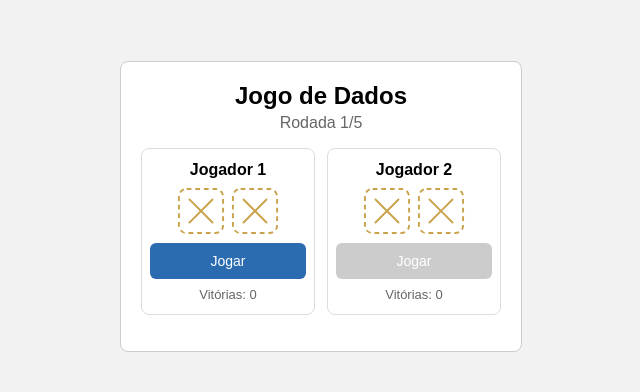
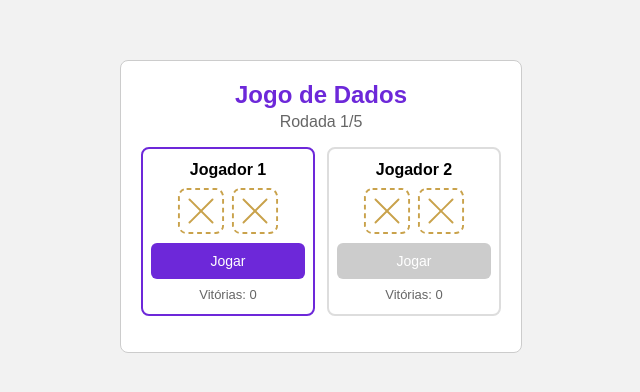
Before and after one commit to akilariel/jogo-dados, a Next.js app: page / in a window 1280 px wide. Shown: the part 214-606 px from the top of the page, without its empty margins (319-959 px from the left). Built offline with nearby package versions, Linux system fonts and the light colour scheme.

Commit message:
Modify colors and borders in globals.css
Updated styles for various components to use the color #6d28d9.

```diff
--- a/app/globals.css
+++ b/app/globals.css
@@ -25,6 +25,7 @@ body {
 .titulo {
   margin: 0 0 4px;
   font-size: 24px;
+  color: #6d28d9;
 }
 
 .subtitulo {
@@ -40,9 +41,13 @@ body {
 
 .painel {
   flex: 1;
-  border: 1px solid #dddddd;
+  border: 2px solid #dddddd;
   border-radius: 8px;
   padding: 12px 8px;
+}
+
+.painelAtivo {
+  border-color: #6d28d9;
 }
 
 .nomeJogador {
@@ -73,7 +78,7 @@ body {
   padding: 10px;
   border: none;
   border-radius: 6px;
-  background-color: #2b6cb0;
+  background-color: #6d28d9;
   color: #ffffff;
   font-size: 14px;
   cursor: pointer;
@@ -92,13 +97,24 @@ body {
   margin: 0 0 16px;
 }
 
+.botaoProximo {
+  width: 100%;
+  padding: 10px;
+  border: none;
+  border-radius: 6px;
+  background-color: #6d28d9;
+  color: #ffffff;
+  font-size: 14px;
+  cursor: pointer;
+}
+
 .botaoReiniciar {
   width: 100%;
   padding: 10px;
-  border: 1px solid #2b6cb0;
+  border: 1px solid #6d28d9;
   border-radius: 6px;
   background-color: #ffffff;
-  color: #2b6cb0;
+  color: #6d28d9;
   font-size: 14px;
   cursor: pointer;
 }
```
